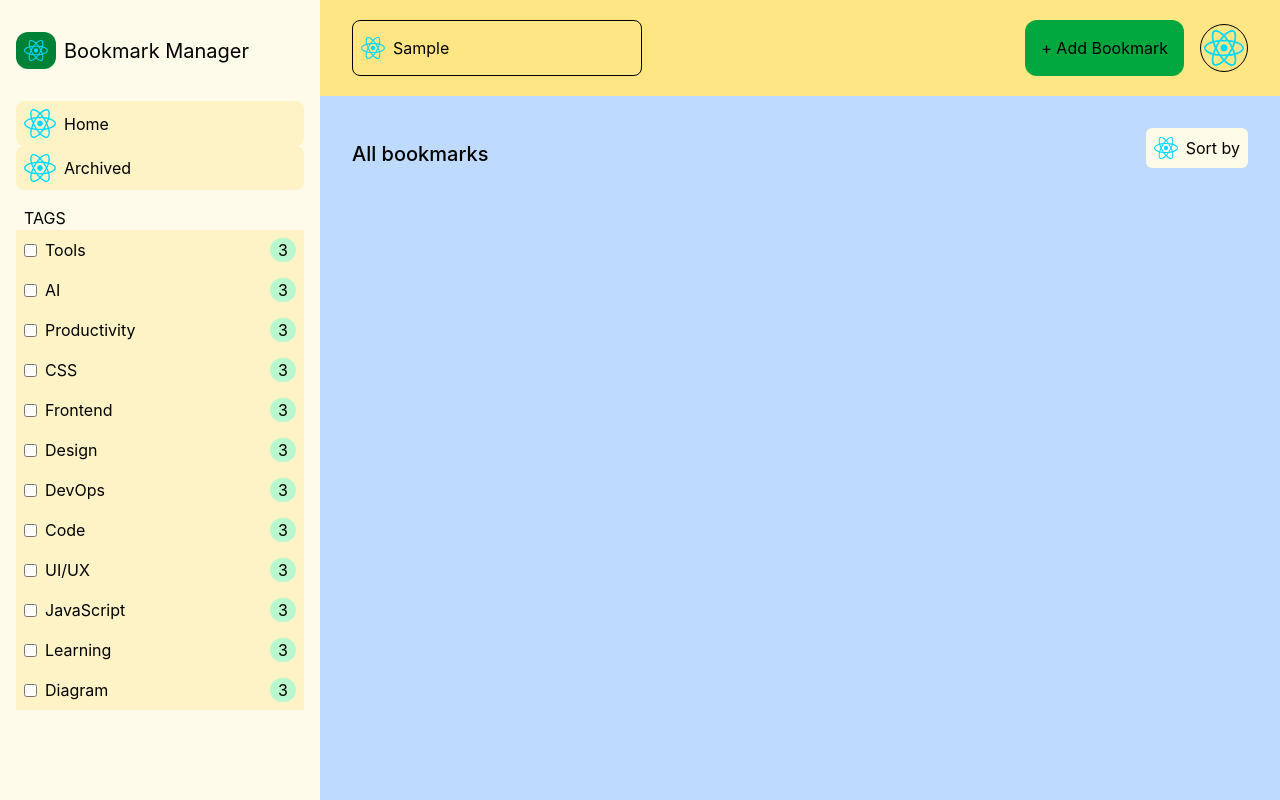
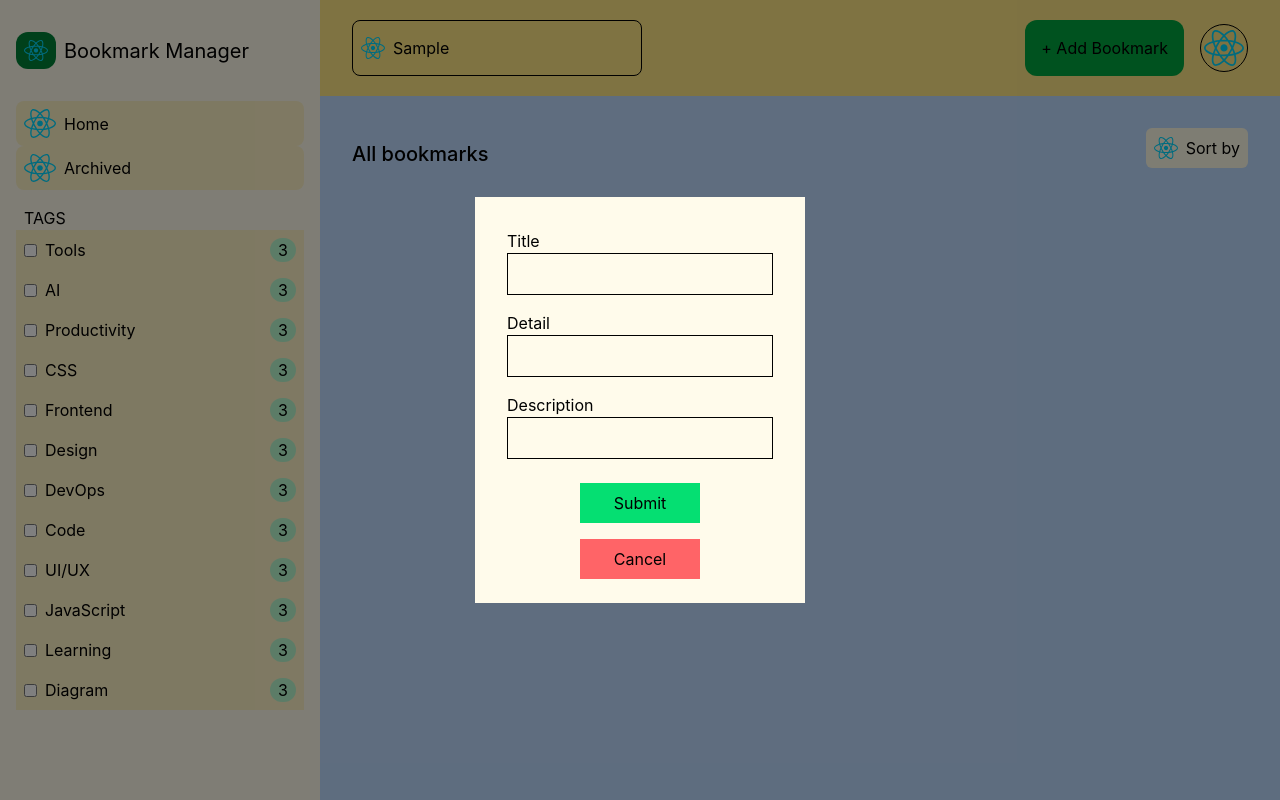
Before and after one commit to ilmamhf/bookmark-manager, a React (Vite) app in the folder fe/: page / in a window 1280 px wide. Both pictures are taken after typing "Sample" into the empty fields and a click on the button "+ Add Bookmark". Built offline with nearby package versions, Linux system fonts and the light colour scheme.

Commit message:
implement add bookmark form modal

```diff
--- /dev/null
+++ b/fe/src/features/bookmarks/components/BookmarkFormModal.tsx
@@ -0,0 +1,92 @@
+import { useEffect, useState } from "react";
+import type { Bookmark, BookmarkFormData } from "..";
+import FormInput from "./FormInput";
+
+interface BookmarkFormModalProps {
+  isOpen: boolean;
+  onClose: () => void;
+  onSubmit: (data: BookmarkFormData) => void;
+  initialData?: Bookmark | null;
+}
+
+const BookmarkFormModal = ({
+  isOpen,
+  onClose,
+  onSubmit,
+  initialData,
+}: BookmarkFormModalProps) => {
+  const [formData, setFormData] = useState<BookmarkFormData>({
+    title: "",
+    detail: "",
+    description: "",
+    tags: [],
+  });
+
+  useEffect(() => {
+    if (initialData) {
+      setFormData({
+        title: initialData?.title,
+        detail: initialData?.detail,
+        description: initialData?.description,
+        tags: initialData?.tags,
+      });
+    } else {
+      setFormData({ title: "", detail: "", description: "", tags: [] });
+    }
+  }, [initialData, isOpen]);
+
+  if (!isOpen) return null;
+
+  const handleSubmit = (e: React.SubmitEvent) => {
+    e.preventDefault();
+    onSubmit(formData);
+    onClose();
+  };
+
+  return (
+    <div
+      className="fixed inset-0 z-50 flex items-center justify-center bg-black/50"
+      onClick={onClose}
+    >
+      <form
+        onSubmit={handleSubmit}
+        className="bg-amber-50 p-6 flex flex-col"
+        onClick={(e) => e.stopPropagation()}
+      >
+        <FormInput
+          label="Title"
+          fieldValue={formData.title}
+          onChange={(e) => setFormData({ ...formData, title: e.target.value })}
+        />
+        <FormInput
+          label="Detail"
+          fieldValue={formData.detail}
+          onChange={(e) => setFormData({ ...formData, detail: e.target.value })}
+        />
+        <FormInput
+          label="Description"
+          fieldValue={formData.description}
+          onChange={(e) =>
+            setFormData({ ...formData, description: e.target.value })
+          }
+        />
+
+        <button
+          type="submit"
+          className="bg-green-400 p-2 mt-4 w-30 self-center"
+        >
+          Submit
+        </button>
+        <button
+          onClick={onClose}
+          type="button"
+          className="bg-red-400 p-2 mt-4 w-30 self-center"
+        >
+          Cancel
+        </button>
+      </form>
+    </div>
+  );
+};
+
+export default BookmarkFormModal;
--- /dev/null
+++ b/fe/src/features/bookmarks/components/FormInput.tsx
@@ -0,0 +1,23 @@
+interface FormInputProps {
+  label: string;
+  fieldValue: string;
+  onChange: (e: any) => void;
+}
+
+const FormInput = ({ label, fieldValue, onChange }: FormInputProps) => {
+  return (
+    <div className="p-2">
+      <label className="grid">
+        <span>{label}</span>
+        <input
+          type="text"
+          value={fieldValue}
+          onChange={onChange}
+          className="border p-2"
+        />
+      </label>
+    </div>
+  );
+};
+
+export default FormInput;
--- a/fe/src/layouts/DashboardLayout.tsx
+++ b/fe/src/layouts/DashboardLayout.tsx
@@ -1,7 +1,12 @@
 import { useEffect, useState } from "react";
 import Header from "./Header/Header";
 import Sidebar from "./Sidebar/Sidebar";
-import { sampleBookmarks, type Bookmark } from "../features/bookmarks";
+import {
+  sampleBookmarks,
+  type Bookmark,
+  type BookmarkFormData,
+} from "../features/bookmarks";
+import BookmarkFormModal from "../features/bookmarks/components/BookmarkFormModal";
 
 interface DashboardLayoutProps {
   children: (
@@ -14,6 +19,9 @@ const DashboardLayout = ({ children }: DashboardLayoutProps) => {
   const [searchQuery, setSearchQuery] = useState<string>("");
   const [selectedTags, setSelectedTags] = useState<string[]>([]);
   const [bookmarkList, setBookmarkList] = useState<Bookmark[]>([]);
+  const [isModalOpen, setIsModalOpen] = useState<boolean>(false);
+  const [editingBookmark, setEditingBookmark] = useState<Bookmark | null>(null);
+
   const filteredBookmarkList = bookmarkList.filter((bookmark) => {
     const query = searchQuery.trim().toLowerCase();
 
@@ -44,6 +52,26 @@ const DashboardLayout = ({ children }: DashboardLayoutProps) => {
     } catch (er) {}
   };
 
+  const handleOpenCreateModal = () => {
+    setEditingBookmark(null);
+    setIsModalOpen(true);
+  };
+
+  const handleFormSubmit = (formData: BookmarkFormData) => {
+    if (editingBookmark) {
+    } else {
+      // create
+      const newBookmark: Bookmark = {
+        id: bookmarkList.length + 1,
+        ...formData,
+        lastEdited: Date.now().toString(),
+        lastSeen: Date.now().toString(),
+        seenCount: 0,
+      };
+      setBookmarkList((prev) => [...prev, newBookmark]);
+    }
+  };
+
   useEffect(() => {
     fetchBookmark();
   }, []);
@@ -59,9 +87,17 @@ const DashboardLayout = ({ children }: DashboardLayoutProps) => {
         <Header
           searchQuery={searchQuery}
           onSearchChange={setSearchQuery}
+          onOpenCreateModal={handleOpenCreateModal}
         />
         {children(bookmarkList, filteredBookmarkList)}
       </main>
+
+      <BookmarkFormModal
+        isOpen={isModalOpen}
+        onClose={() => setIsModalOpen(false)}
+        onSubmit={handleFormSubmit}
+        initialData={editingBookmark}
+      />
     </div>
   );
 };
--- a/fe/src/layouts/Header/Header.tsx
+++ b/fe/src/layouts/Header/Header.tsx
@@ -4,8 +4,13 @@ import SearchBar from "./components/SearchBar";
 interface HeaderProps {
   searchQuery: string;
   onSearchChange: (value: string) => void;
+  onOpenCreateModal: () => void;
 }
-const Header = ({ searchQuery, onSearchChange }: HeaderProps) => {
+const Header = ({
+  searchQuery,
+  onSearchChange,
+  onOpenCreateModal,
+}: HeaderProps) => {
   return (
     <div className="bg-amber-200 w-full h-24 flex py-4 px-8 items-center">
       <SearchBar
@@ -14,7 +19,10 @@ const Header = ({ searchQuery, onSearchChange }: HeaderProps) => {
       />
 
       <div className="flex items-center ml-auto gap-4">
-        <button className="flex bg-green-600 rounded-xl p-4 items-center justify-center hover:bg-green-700">
+        <button
+          className="flex bg-green-600 rounded-xl p-4 items-center justify-center hover:bg-green-700"
+          onClick={onOpenCreateModal}
+        >
           <span>+ Add Bookmark</span>
         </button>
 
```
Also changed, not shown: fe/src/features/bookmarks/index.ts (+7 -0 lines).
